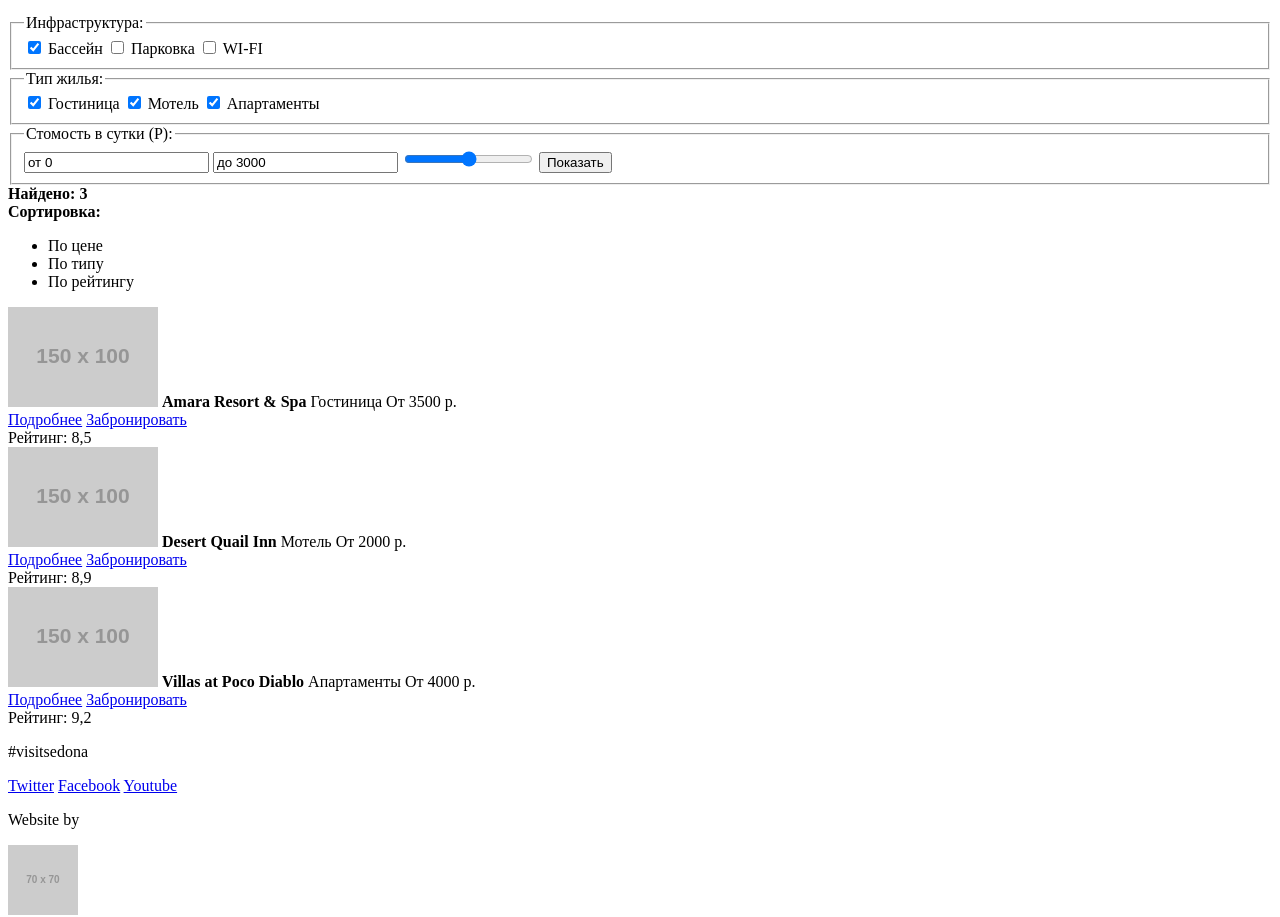
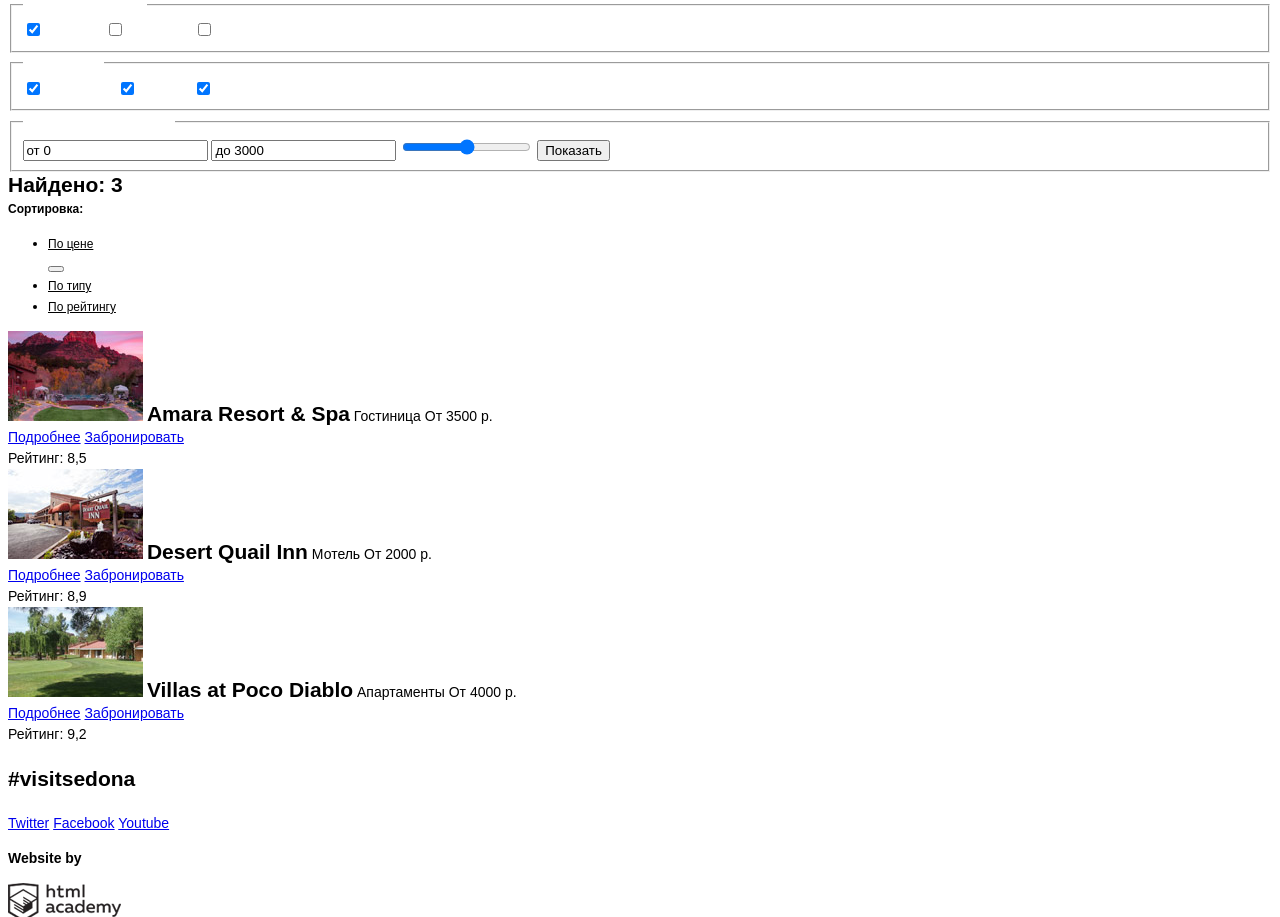
Before and after one commit to evgenevna22/169920-sedona, a plain HTML site: page index-catalog.html in a window 1280 px wide. Shown: the part 194-1111 px from the top of the page. Drawn offline with Linux system fonts and the light colour scheme; placeholder pictures from the web are drawn by us.

Commit message:
Добавила изображения и подключила стили

```diff
--- /dev/null
+++ b/css/style.css
@@ -0,0 +1,51 @@
+body {
+  font-size: 14px;
+  line-height: 21px;
+  color: black;
+  font-weight: normal;
+  font-family: "PTSans", "Arial", "sans-serif";
+}
+
+.title-1 {
+  font-size: 21px;
+  line-height: 26px;
+  color: black;
+  font-weight: bold;
+}
+
+.title-2 {
+  font-size: 14px;
+  line-height: 21px;
+  color: black;
+  font-weight: bold;
+}
+
+.title-3 {
+  font-size: 30x;
+  line-height: 26px;
+  color: black;
+  font-weight: bold;
+}
+
+.title-4 {
+  font-size: 14px;
+  line-height: 21px;
+  color: black;
+  font-weight: bold;
+}
+
+.title-5 {
+  font-size: 12px;
+  line-height: 18px;
+  color: black;
+}
+
+.white {
+  color: white;
+}
+/*
+размер шрифта,
+высоту строки,
+цвет шрифта,
+жирность шрифта,
+гарнитуру (название шрифта).
--- a/index-catalog.html
+++ b/index-catalog.html
@@ -3,6 +3,7 @@
   <head>
     <meta charset="utf-8">
     <title>Sedona</title>
+    <link href="css/style.css" rel="stylesheet">
   </head>
   <body>
     <!-- Навигация сайта -->
@@ -11,21 +12,21 @@
   		  <nav class="main-navigation">
     			<ul>
     			  <li class="info">
-    			    <a href="#">Информация</a>
+    			    <a href="#" class="title-2">Информация</a>
     			  </li>
     			  <li class="media">
-    			    <a href="#">Фото и видео</a>
+    			    <a href="#" class="title-2">Фото и видео</a>
     			  </li>
     			  <li class="logo">
     			    <a href="#">
-    				  <img src="http://placehold.it/150x100" width="" height="" alt="Здесь должна быть картинка">
+    				  <img src="img/logo-nav.png" width="138" height="70" alt="Sedona"/>
     				  </a>
     			  </li>
     			  <li class="state-map">
-    			    <a href="#">Карта штата</a>
+    			    <a href="#" class="title-2">Карта штата</a>
     			  </li>
     			  <li class="hotels">
-    			    <a href="#">Гостиницы</a>
+    			    <a href="#" class="title-2">Гостиницы</a>
     			  </li>
     			</ul>
   		  </nav>
@@ -38,30 +39,30 @@
         <form>
           <!-- Фильтр по инфраструктуре -->
           <fieldset class="infrastructure">
-            <legend>Инфраструктура:</legend>
+            <legend class="title-4 white">Инфраструктура:</legend>
               <input type="checkbox" name="structure" id="pool" checked>
-              <label for="pool">Бассейн</label>
+              <label for="pool" class="white">Бассейн</label>
               <input type="checkbox" name="structure" id="parking">
-              <label for="parking">Парковка</label>
+              <label for="parking" class="white">Парковка</label>
               <input type="checkbox" name="structure" id="internet">
-              <label for="internet">WI-FI</label>
+              <label for="internet" class="white">WI-FI</label>
           </fieldset>
           <!-- Фильтр по типу жилья -->
           <fieldset class="housing">
-            <legend>Тип жилья:</legend>
+            <legend class="title-4 white">Тип жилья:</legend>
               <input type="checkbox" name="house" id="hotel" checked>
-              <label for="hotel">Гостиница</label>
+              <label for="hotel" class="white">Гостиница</label>
               <input type="checkbox" name="house" id="motel" checked>
-              <label for="motel">Мотель</label>
+              <label for="motel" class="white">Мотель</label>
               <input type="checkbox" name="house" id="apartment" checked>
-              <label for="apartment">Апартаменты</label>
+              <label for="apartment" class="white">Апартаменты</label>
           </fieldset>
         </form>
         <div class="price-filter">
           <form>
             <!-- Фильтр по цене за сутки -->
             <fieldset class="cost">
-              <legend>Стомость в сутки (Р):</legend>
+              <legend class="title-4 white">Стомость в сутки (Р):</legend>
               <input type="text" name="price" value="от 0" id="from">
               <input type="text" name="price" value="до 3000" id="to">
               <input type="range" name="price" min="" max="">
@@ -72,13 +73,20 @@
       </div>
       <!-- Блок с сортировкой отелей -->
       <div class="hotel-list">
-        <b class="search">Найдено: 3</b>
+        <b class="search title-1">Найдено: 3</b>
         <div class="sorting">
-          <b>Сортировка:</b>
+          <b class="title-5">Сортировка:</b>
           <ul>
-            <li>По цене</li>
-            <li>По типу</li>
-            <li>По рейтингу</li>
+            <li сlass="active">
+              <a href="#" class="title-5">По цене</a>
+            </li>
+            <button type="button" name="button"></button>
+            <li>
+              <a href="#" class="title-5">По типу</a>
+            </li>
+            <li>
+              <a href="#" class="title-5">По рейтингу</a>
+            </li>
           </ul>
           <a href="#" class="btn up" ></a>
           <a href="#" class="btn down"></a>
@@ -88,8 +96,8 @@
       <div class="hotel">
         <article class="house">
           <div class="description">
-            <img src="http://placehold.it/150x100" alt="Здесь должна быть картинка"/>
-            <b>Amara Resort & Spa</b>
+            <img src="img/hotel-1.jpg" width="135" height="90"/>
+            <b class="title-1">Amara Resort & Spa</b>
             <span>Гостиница</span>
             <span>От 3500 р.</span>
           </div>
@@ -109,8 +117,8 @@
         </article>
         <article class="house">
           <div class="description">
-            <img src="http://placehold.it/150x100" alt="Здесь должна быть картинка"/>
-            <b>Desert Quail Inn</b>
+            <img src="img/hotel-2.jpg" width="135" height="90"/>
+            <b class="title-1">Desert Quail Inn</b>
             <span>Мотель</span>
             <span>От 2000 р.</span>
           </div>
@@ -126,8 +134,8 @@
         </article>
         <article class="house">
           <div class="description">
-            <img src="http://placehold.it/150x100" alt="Здесь должна быть картинка"/>
-            <b>Villas at Poco Diablo</b>
+            <img src="img/hotel-3.jpg" width="135" height="90"/>
+            <b class="title-1">Villas at Poco Diablo</b>
             <span>Апартаменты</span>
             <span>От 4000 р.</span>
           </div>
@@ -148,16 +156,18 @@
     <footer class="main-footer">
       <div class="footer-container">
         <section class="footer-tag">
-          <p>#visitsedona</p>
+          <p class="title-1">#visitsedona</p>
         </section>
         <section class="footer-social">
-          <a class="social-btn social-btn-tw" href="#">Twitter</a>
-          <a class="social-btn social-btn-fb" href="#">Facebook</a>
-          <a class="social-btn social-btn-ytb" href="#">Youtube</a>
+          <a class="social-btn social-btn-tw" href="https://twitter.com/">Twitter</a>
+          <a class="social-btn social-btn-fb" href="https://facebook.com/">Facebook</a>
+          <a class="social-btn social-btn-ytb" href="https://youtube.com/">Youtube</a>
         </section>
         <section class="copyright">
-          <p>Website by</p>
-          <img src="http://placehold.it/70x70" alt="Здесь должна быть картинка"/>
+          <p class="title-2">Website by</p>
+          <a href="https://htmlacademy.ru/">
+            <img src="img/academy.png" alt="HTMLAcademy" width="113" height="39"/>
+          </a>
         </section>
       </div>
     </footer>
```
Also changed, not shown: index.html (+42 -36 lines), img/academy.png (added), img/background-catalog.png (added), img/background-catalog2.png (added), img/background-index.jpg (added), img/hotel-1.jpg (added), img/hotel-2.jpg (added), img/hotel-3.jpg (added), img/icon-food.png (added), img/icon-home.png (added), img/icon-suvenir.png (added), img/logo-nav.png (added), img/pic-1.png (added), img/pic-2.png (added).
